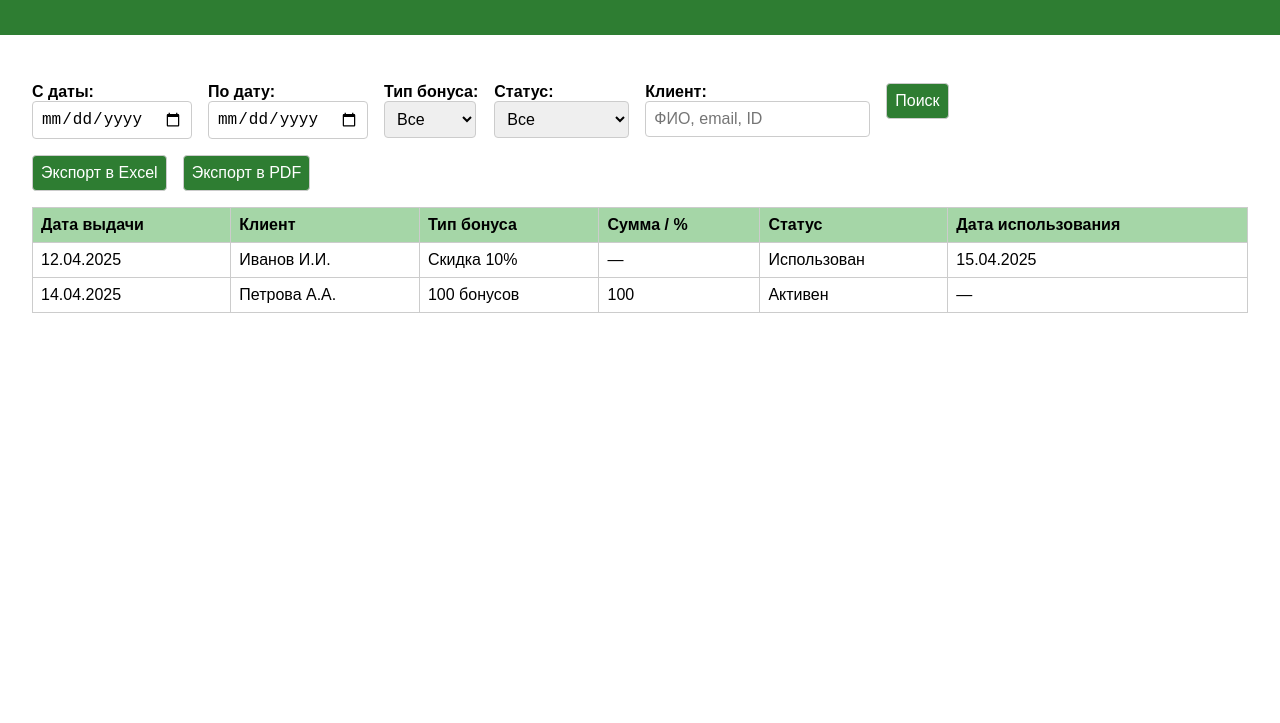
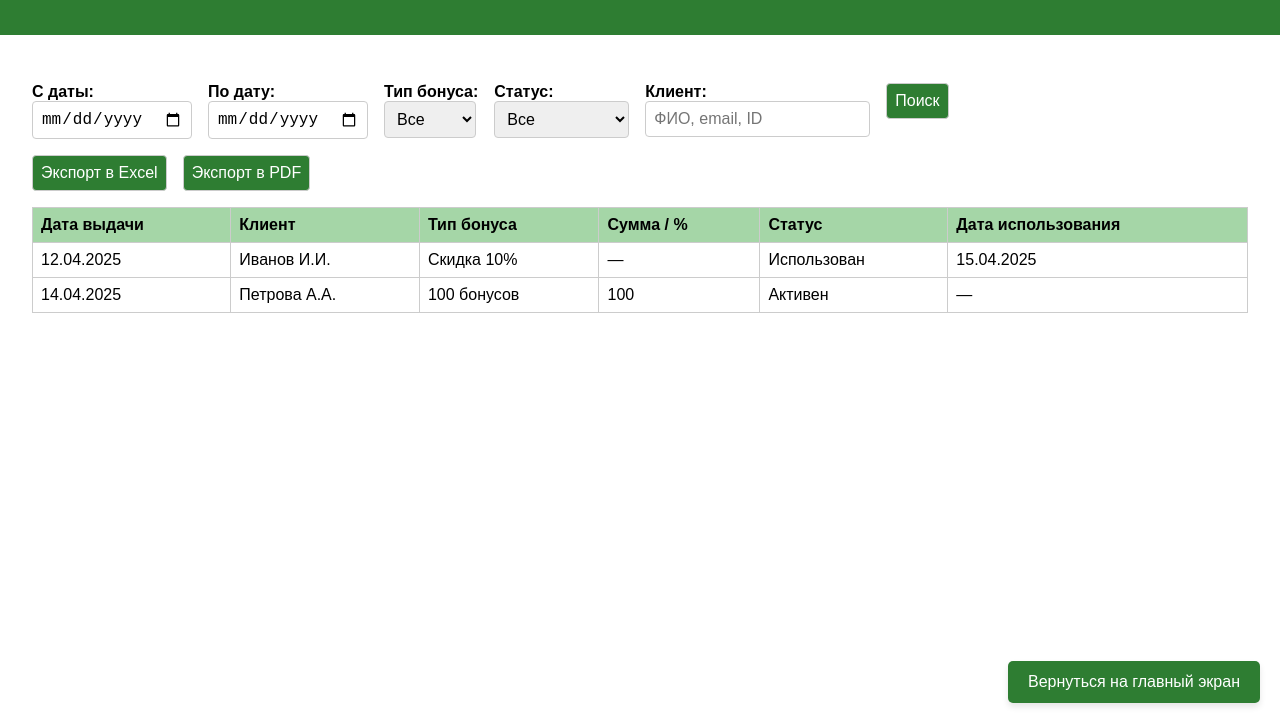
Before and after one commit to MutchTime/historybonus, a plain HTML site: page index.html in a window 1280 px wide. Shown: the part 77-800 px from the top of the page. Drawn offline with Linux system fonts and the light colour scheme.

Commit message:
Update index.html

```diff
--- a/index.html
+++ b/index.html
@@ -56,6 +56,22 @@
       cursor: pointer;
     }
     button:hover {
+      background-color: #1b5e20;
+    }
+    .back-to-top {
+      position: fixed;
+      bottom: 20px;
+      right: 20px;
+      background-color: #2e7d32;
+      color: #ffffff;
+      padding: 0.75rem 1.25rem;
+      border: none;
+      border-radius: 5px;
+      font-size: 1rem;
+      cursor: pointer;
+      box-shadow: 0 4px 6px rgba(0,0,0,0.1);
+    }
+    .back-to-top:hover {
       background-color: #1b5e20;
     }
   </style>
@@ -136,5 +152,9 @@
       </tbody>
     </table>
   </main>
+
+  <button class="back-to-top" onclick="window.scrollTo({ top: 0, behavior: 'smooth' });">
+    Вернуться на главный экран
+  </button>
 </body>
 </html>
```
